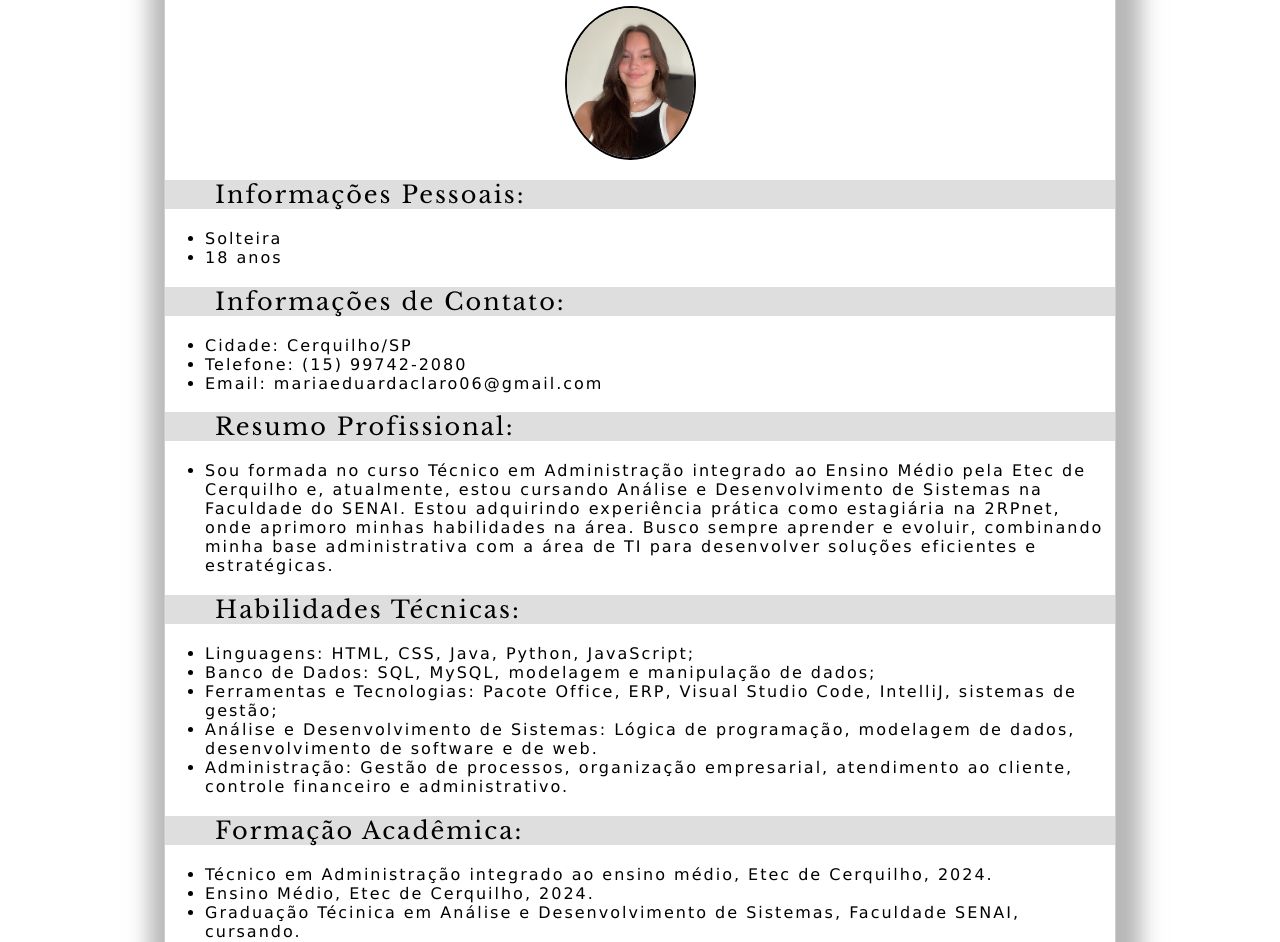
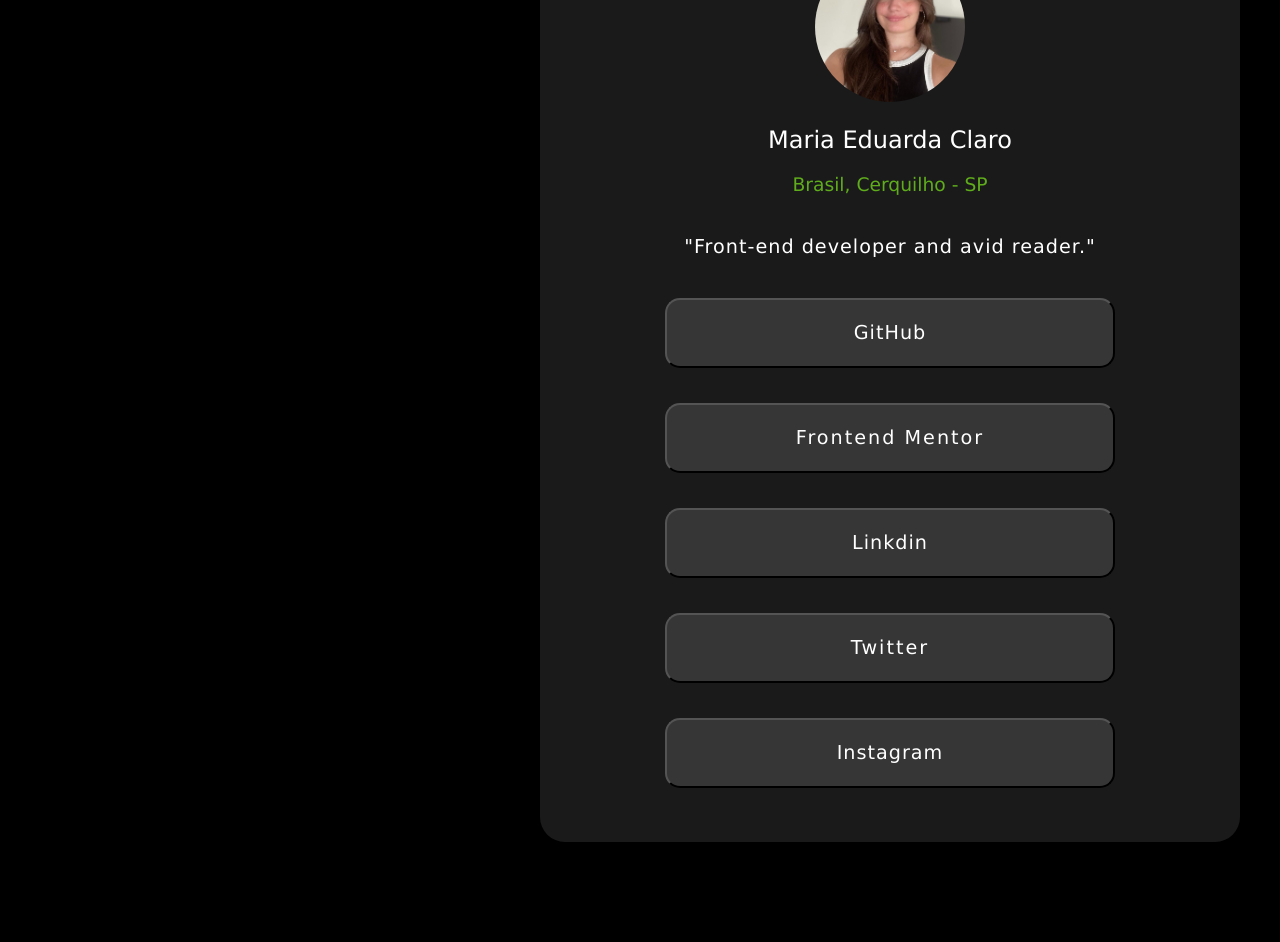
Before and after one commit to EduardaClaro/Dev_proj, a plain HTML site: page index.html in a window 1280 px wide. Shown: the part 168-1110 px from the top of the page. After the commit the page ends 1070 px from the top, so only its background shows below. Drawn offline with nearby package versions, Linux system fonts and the light colour scheme.

Commit message:
:lipstick: feat: my_profile

```diff
--- a/index.html
+++ b/index.html
@@ -1,61 +1,39 @@
 <!DOCTYPE html>
-<html>
+<html lang="en">
 <head>
-    <title>Curriculo</title>
-    <link rel="stylesheet" type="text/css" href="style.css">
-
+    <meta charset="UTF-8">
+    <meta name="viewport" content="width=device-width, initial-scale=1.0">
+    <title>Perfil</title>
+    <link rel="stylesheet" href="style.css">
 </head>
 <body>
+    <section>
+        <div class="container">
+                <img src="perfil_.jpeg">
+                <h1>Maria Eduarda Claro</h1>
+                <h3>Brasil, Cerquilho - SP</h3>
+                <p>"Front-end developer and avid reader."</p>
+            <div>
+                <button class="gitHub"> <a href="https://github.com/EduardaClaro">GitHub</a> </button>
+            </div>
 
-    <div class="resume-box">
+            <div>
+                <button class="front-end"> Frontend Mentor </button>
+            </div>
 
-            <h1>Maria Eduarda Claro</h1>
-            <img style="height: 150px;" src="perfil_.jpeg">
+            <div>
+                <button class="linkdin"><a href="https://www.linkedin.com/in/maria-eduarda-claro-90b017313/">Linkdin</a></button>
+            </div>
 
-    <div class="row">
+            <div>
+                <button class="twitter">Twitter</button>
+            </div>
 
-<section>
-    <h2>Informações Pessoais:</h2>
-    <ul>
-        <li>Solteira</li>
-        <li>18 anos</li>
-    </ul>
+            <div>
+                <button class="instagram"> <a href="https://www.instagram.com/eduarda_claro_/">Instagram</a></button>
+            </div>
+        </div>
+    </section>
 
-    <h2>Informações de Contato:</h2>
-    <ul>
-        <li>Cidade: Cerquilho/SP</li>
-        <li>Telefone: (15) 99742-2080</li>
-        <li>Email: mariaeduardaclaro06@gmail.com</li>
-    </ul>
-
-    <h2>Resumo Profissional:</h2>
-            <ul>
-                <li>Sou formada no curso Técnico em Administração integrado ao Ensino Médio pela Etec de Cerquilho e,
-                    atualmente, estou cursando Análise e Desenvolvimento de Sistemas na Faculdade do SENAI.
-                    Estou adquirindo experiência prática como estagiária na 2RPnet, onde aprimoro minhas habilidades na área.
-                    Busco sempre aprender e evoluir, combinando minha base administrativa com a área de TI para desenvolver soluções
-                    eficientes e estratégicas.</li>
-            </ul>
-
-            <h2>Habilidades Técnicas:</h2>
-            <ul>
-                <li>Linguagens: HTML, CSS, Java, Python, JavaScript;</li>
-                <li>Banco de Dados: SQL, MySQL, modelagem e manipulação de dados;</li>
-                <li>Ferramentas e Tecnologias: Pacote Office, ERP, Visual Studio Code, IntelliJ, sistemas de gestão;</li>
-                <li>Análise e Desenvolvimento de Sistemas: Lógica de programação, modelagem de dados, desenvolvimento de software e de web.</li>
-                <li>Administração: Gestão de processos, organização empresarial, atendimento ao cliente, controle financeiro e administrativo.</li>
-            </ul>
-
-            <h2>Formação Acadêmica:</h2>
-            <ul>
-                <li>Técnico em Administração integrado ao ensino médio, Etec de Cerquilho, 2024.</li>
-                <li>Ensino Médio, Etec de Cerquilho, 2024.</li>
-                <li>Graduação Técinica em Análise e Desenvolvimento de Sistemas, Faculdade SENAI, cursando.</li>
-            </ul>
-            <button><a href="https://github.com/EduardaClaro">GitHub</a></button>
-            <button><a href="https://www.linkedin.com/in/maria-eduarda-claro-90b017313/">Linkedin</a></button>
-        </section>
-     </div>
-     </div>
 </body>
 </html>
--- a/style.css
+++ b/style.css
@@ -1,61 +1,82 @@
-@import url('https://fonts.googleapis.com/css2?family=Libre+Baskerville:ital,wght@0,400;0,700;1,400&display=swap');
+@import url('https://fonts.googleapis.com/css2?family=DM+Sans:ital,opsz,wght@0,9..40,100..1000;1,9..40,100..1000&family=EB+Garamond:ital,wght@0,400..800;1,400..800&family=Inter:opsz@14..32&family=Kanit:ital,wght@0,100;0,200;0,300;0,400;0,500;0,600;0,700;0,800;0,900;1,100;1,200;1,300;1,400;1,500;1,600;1,700;1,800;1,900&family=Libre+Baskerville:ital,wght@0,400;0,700;1,400&family=Noto+Sans:ital,wght@0,100..900;1,100..900&family=Open+Sans:ital,wght@0,300..800;1,300..800&family=PT+Serif:ital,wght@0,400;0,700;1,400;1,700&family=Quicksand:wght@300..700&family=Roboto+Slab:wght@100..900&family=Source+Sans+3:wght@459&family=Ubuntu:ital,wght@0,300;0,400;0,500;0,700;1,300;1,400;1,500;1,700&display=swap');
 
-.resume-box{
-    width: 950px;
-    height: 1130px;
-    margin: 90px auto;
-    background: var(--white);
-    box-shadow: 5px 21px 20px 20px #8a8a8a9c;
-    border: 1px solid rgba(0, 0, 0, 0.192);
+img{
+    border-radius: 400px;
+    height: 150px;
+    width: 150px;
+    object-fit: cover;
+    margin-top: 60px;
+}
 
+.container{
+    border-radius: 25px;
+    background-color: rgb(26, 26, 26);
+    height: 950px;
+    width: 700px;
+    text-align: center;
 }
 
 body{
-    background-color: #D7D3BF;
+    background-color: black;
+    padding-left: 30rem;
+    padding-right: 30rem;
+    margin: 60px;
 }
 
-.resume-box > h1{
-    text-align: center;
-    background-color: #b7b7b774;
-    font-family: "Libre Baskerville", serif;
-    font-weight: 400;
-    font-style: italic;
+h1{
+    color: white;
+    font-family:'Lucida Sans', 'Lucida Sans Regular', 'Lucida Grande', 'Lucida Sans Unicode', Geneva, Verdana, sans-serif;
+    font-weight: 530;
 }
 
-h2{
-    background-color: #b7b7b774;
-    text-indent: 50px;
-    letter-spacing: 2px;
-    font-family: "Libre Baskerville", serif;
-    font-weight: 400;
-    font-style: normal;
-
+h3{
+    color: rgb(95, 172, 28);
+    font-family:'Lucida Sans', 'Lucida Sans Regular', 'Lucida Grande', 'Lucida Sans Unicode', Geneva, Verdana, sans-serif;
+    font-weight: 500;
+    letter-spacing: 0px;
 }
 
-.resume-box > img{
-    border-radius: 100%;
-    border: 2px solid black;
-    display: block;
-    margin-left: 25rem;
+p{
+    color: white;
+    font-family: 'Lucida Sans', 'Lucida Sans Regular', 'Lucida Grande', 'Lucida Sans Unicode', Geneva, Verdana, sans-serif;
+    letter-spacing: 1px;
+    margin-top: 40px;
+    margin-bottom: 35px;
+    font-size: larger;
 }
 
-ul{
+.front-end, .twitter {
+    background-color: rgb(54, 54, 54);
+    height: 70px;
+    width: 450px;
+    border-radius: 15px;
+    color: white;
     letter-spacing: 2px;
-    font-family: Verdana, Geneva, Tahoma, sans-serif;
+    margin: 30px;
 }
 
-body{
-    background-color: white;
+a{
+    color: white;
+    letter-spacing: 1px;
+    text-decoration: none;
 }
 
-button{
-    background-color: white;
-    border-color: #b7b7b774;
-    height: 40px;
-    width: 200px;
+.linkdin, .instagram, .gitHub{
+    background-color: rgb(54, 54, 54);
+    height: 70px;
+    width: 450px;
     border-radius: 15px;
-    margin-top: 5px;
-    margin-left: 50px;
-    align-items: center;
-    border: 1px solid #a09f9f;
+    color: white;
+    margin: 5px;
 }
+
+.instagram{
+    margin-bottom: 50px;
+}
+
+.front-end, .gitHub, .instagram, .linkdin, .twitter{
+    font-family:'Lucida Sans', 'Lucida Sans Regular', 'Lucida Grande', 'Lucida Sans Unicode', Geneva, Verdana, sans-serif;
+    letter-spacing: 2px;
+    font-weight: 580;
+    font-size: larger;
+}
```
Also changed, not shown: 1 other file.
